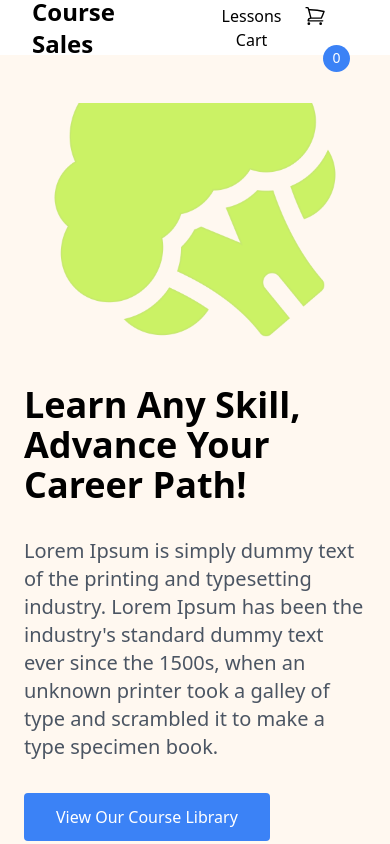
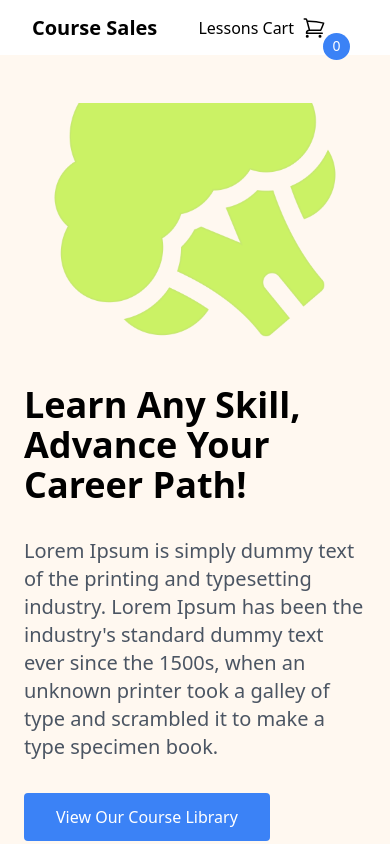
Before and after one commit to vickywane/vickywane.github.io, a plain HTML site: page index.html in a window 390 px wide. Shown: the top 844 px of the page. Drawn offline with nearby package versions, Linux system fonts and the light colour scheme.

Commit message:
feat: reduce logo text size

```diff
--- a/index.html
+++ b/index.html
@@ -14,7 +14,7 @@
       <header>
         <nav class="flex justify-between h-[55px] items-center px-8">
           <div>
-            <p class="text-2xl font-semibold">
+            <p class="text-xl md:text-2xl font-semibold">
               <a href="/"> Course Sales </a>
             </p>
           </div>
```
